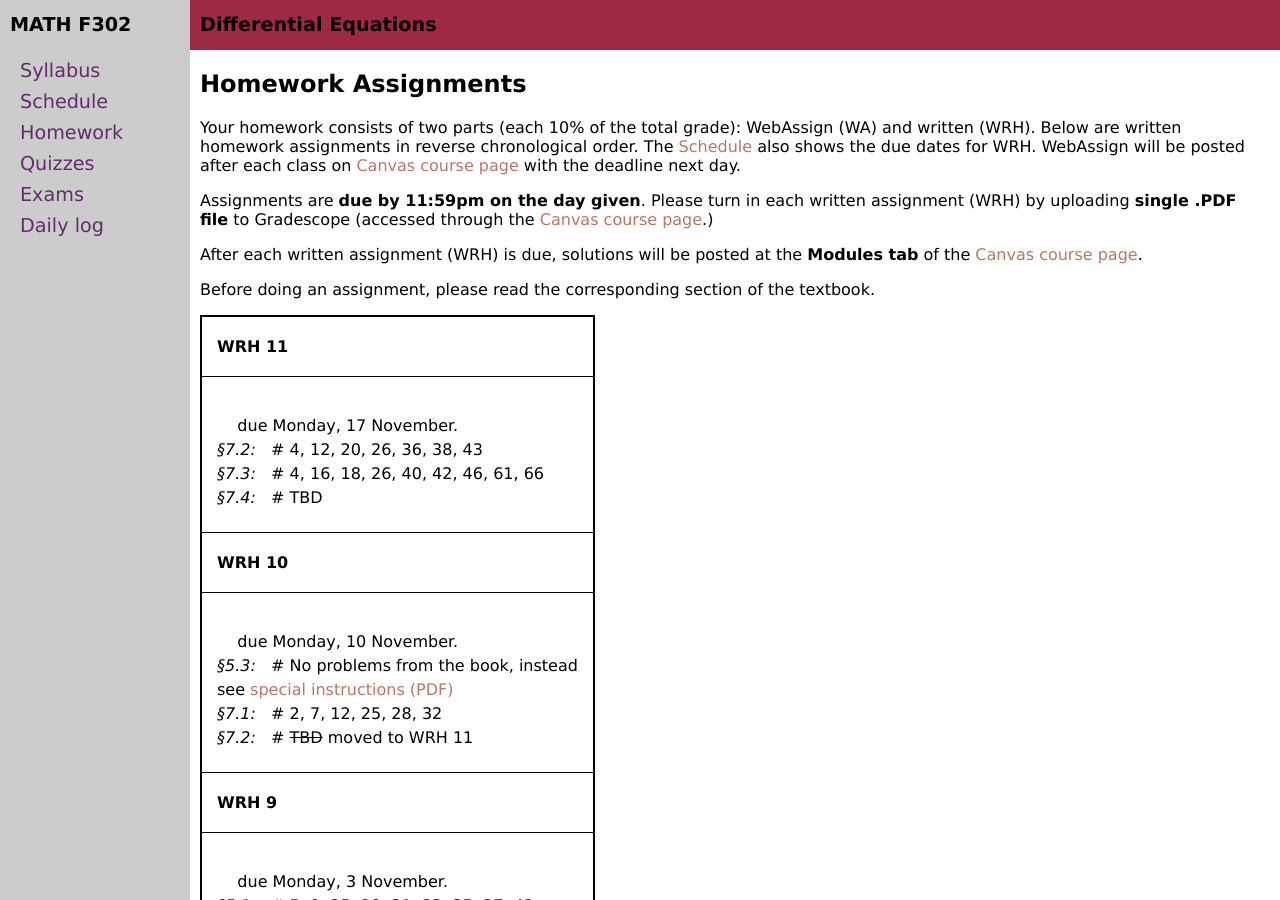
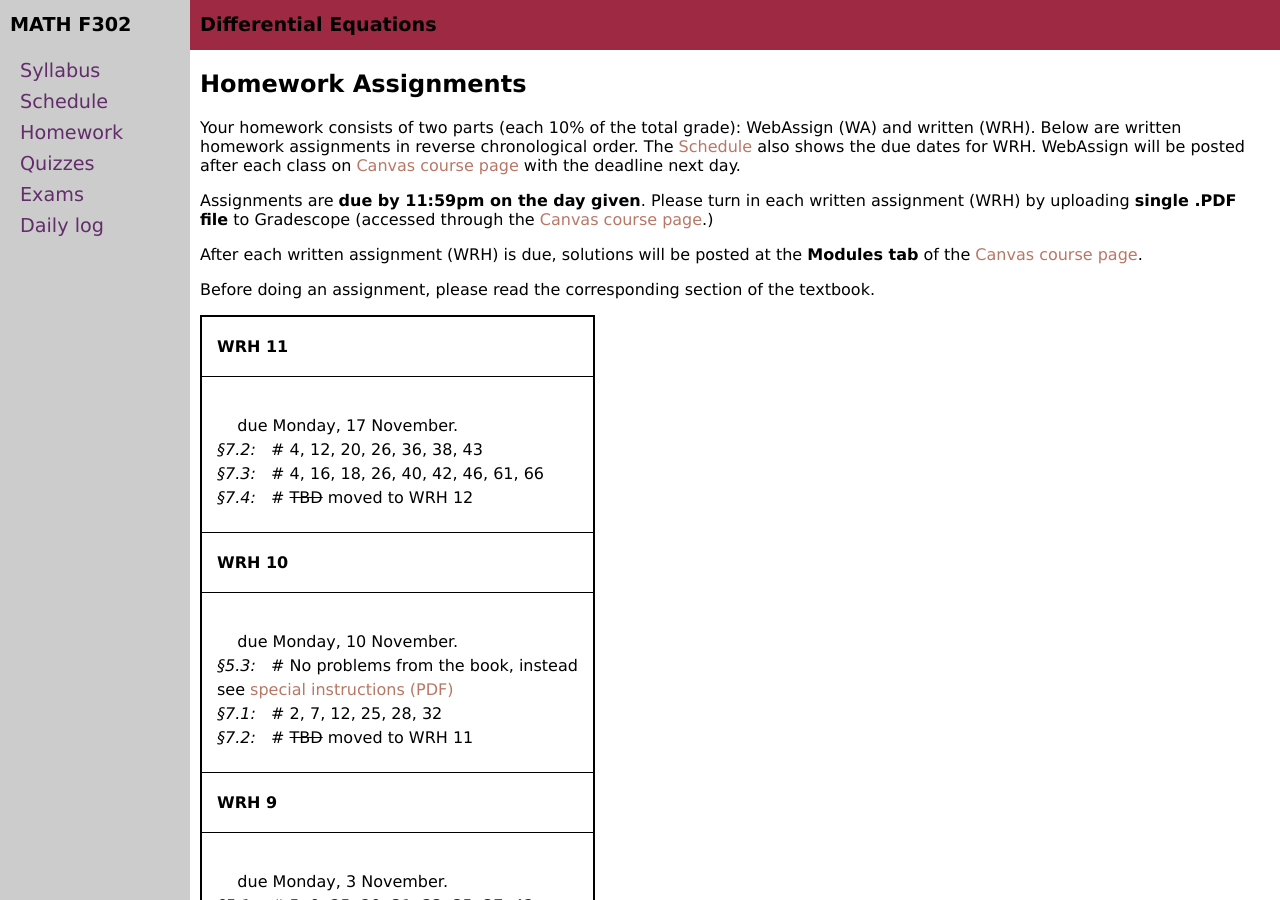
Before and after one commit to blackcurrantpi/ode, a Jekyll site: the page built from homework.md, in a window 1280 px wide and 900 px high. Built offline with Jekyll 4.4.1, drawn with Linux system fonts in a browser that asks for light colours.

Commit message:
upd after 7p3

```diff
--- a/_data/daily.yml
+++ b/_data/daily.yml
@@ -150,4 +150,4 @@ daily:
 
 - name: Friday 14 November
   description: Operational properties of Laplace transform
-  chapter: 7.3, 7.4
+  chapter: 7.3
--- a/_data/homework.yml
+++ b/_data/homework.yml
@@ -31,7 +31,7 @@ homework:
   - section: 7.3
     problems: 4, 16, 18, 26, 40, 42, 46, 61, 66
   - section: 7.4
-    problems: TBD
+    problems: <s>TBD</s> moved to WRH 12
 
 
 - name: WRH 10
```
